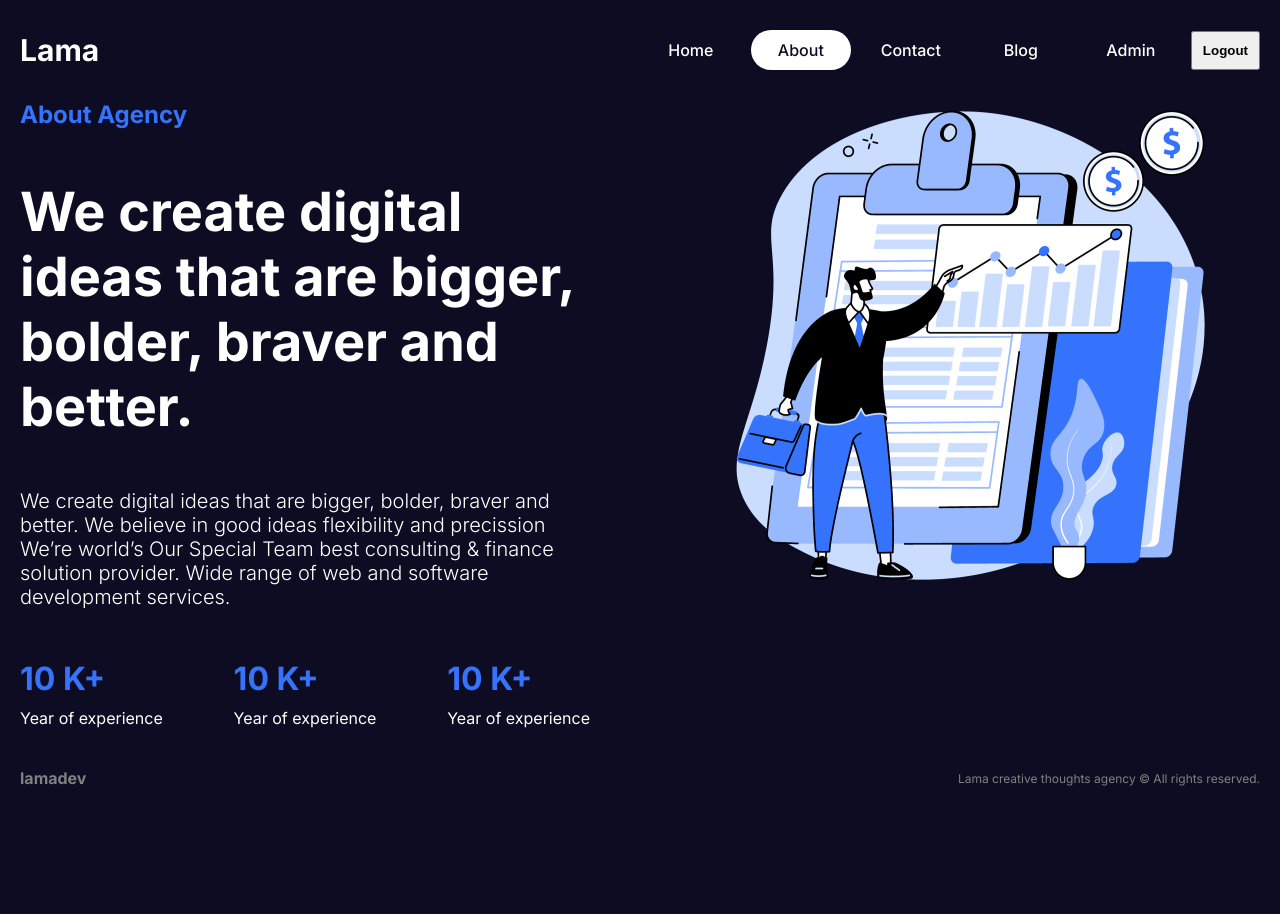
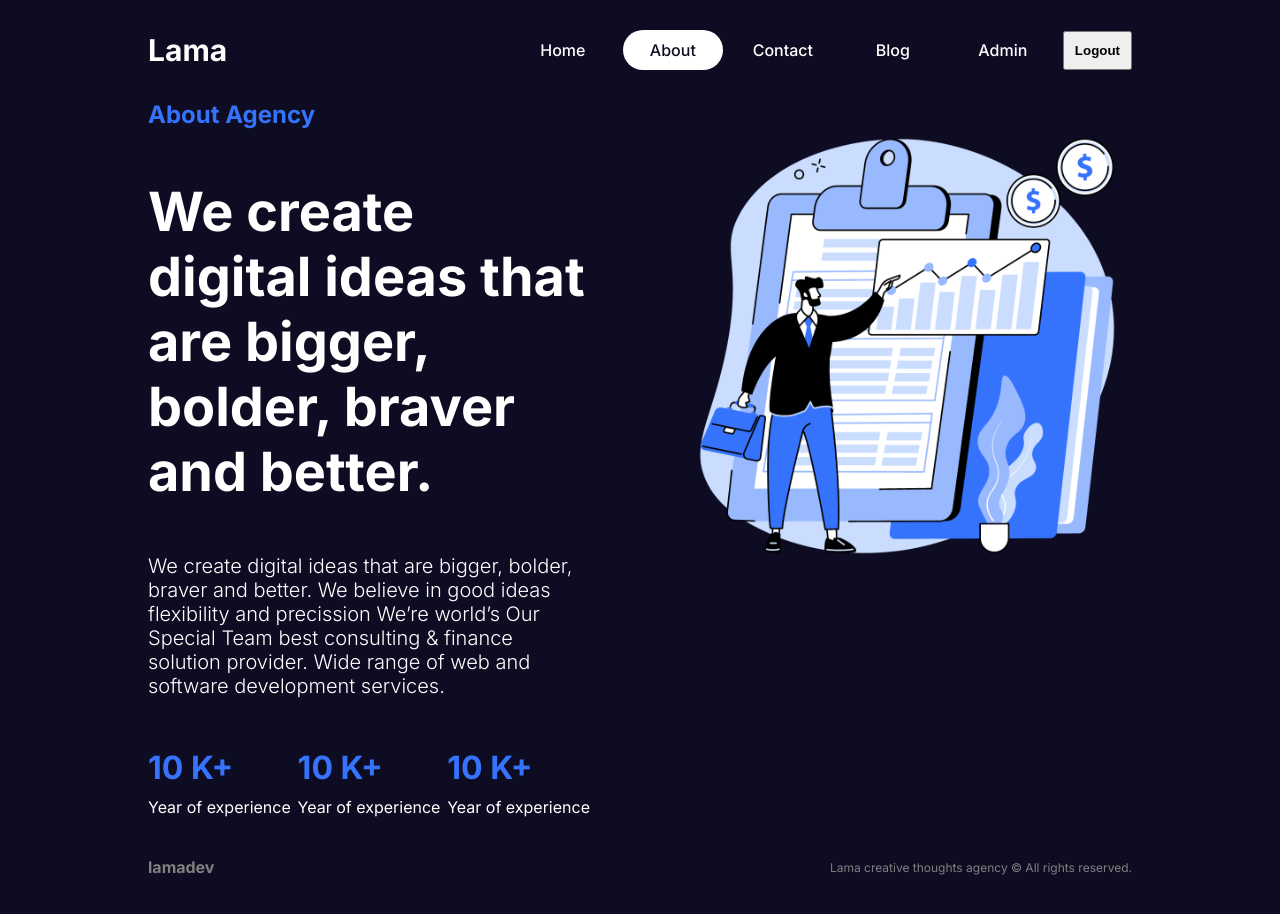
Before and after one commit to HadeerHassan28/fisrt-project-next-14, a Next.js app: page /about in a window 1280 px wide. Shown: the top 914 px of the page. Before the commit the page ends 828 px from the top, so only its background shows below. Built offline with nearby package versions, Linux system fonts and the light colour scheme.

Commit message:
cont blog page ui

```diff
--- a/src/app/globals.css
+++ b/src/app/globals.css
@@ -33,35 +33,35 @@ a {
 /* meduim Screen */
 @media screen and (max-width: 1536px) {
   .container {
-    /* width: 1336px; */
+    width: 1336px;
   }
 }
 
 /* small Screen */
 @media screen and (max-width: 1336px) {
   .container {
-    /* width: 1280px; */
+    width: 1280px;
   }
 }
 @media screen and (max-width: 1280px) {
   .container {
-    /* width: 1024px; */
+    width: 1024px;
     padding-left: 20px;
     padding-right: 20px;
   }
 }
-@media screen and (max-width: 10246px) {
+@media screen and (max-width: 1024px) {
   .container {
-    /* width: 768px; */
+    width: 768px;
   }
 }
 @media screen and (max-width: 768px) {
   .container {
-    /* width: 640px; */
+    width: 640px;
   }
 }
 @media screen and (max-width: 640px) {
   .container {
-    /* width: 475px; */
+    width: 475px;
   }
 }
--- /dev/null
+++ b/src/component/PostCard/postCard.module.css
@@ -0,0 +1,33 @@
+.contaier {
+  display: flex;
+  flex-direction: column;
+  gap: 20px;
+  margin-bottom: 20px;
+}
+.top {
+  display: flex;
+}
+.imgContainer {
+  width: 90%;
+  height: 400px;
+  position: relative;
+}
+.img {
+  object-fit: cover;
+}
+.date {
+  font-size: 12px;
+  transform: rotate(270deg);
+  margin: auto;
+}
+.title {
+  font-size: 24px;
+  margin-bottom: 20px;
+}
+
+.desc {
+  margin-bottom: 20px;
+  font-weight: 300;
+  color: gray;
+  width: 90%;
+}
```
Also changed, not shown: src/app/blog/blog.module.css (added, +19 -0 lines), src/app/blog/page.jsx (+15 -3 lines), src/component/PostCard/postCard.jsx (added, +38 -0 lines).
